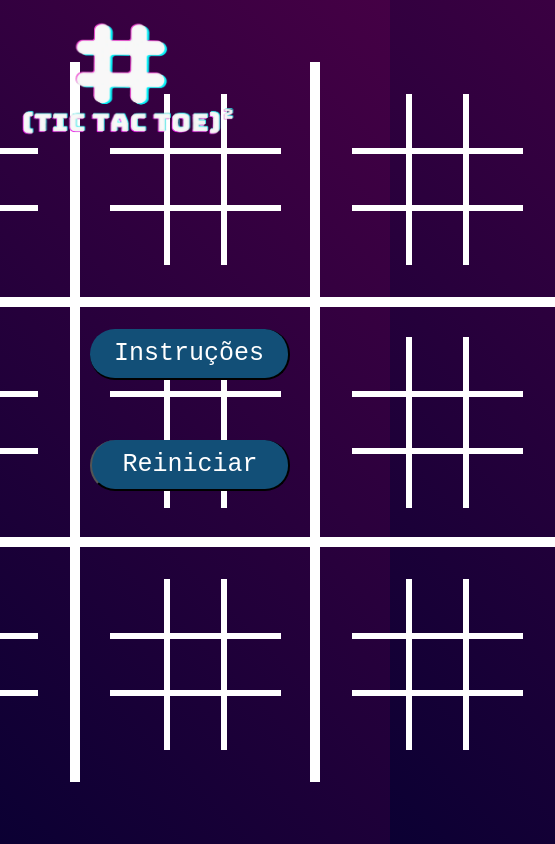
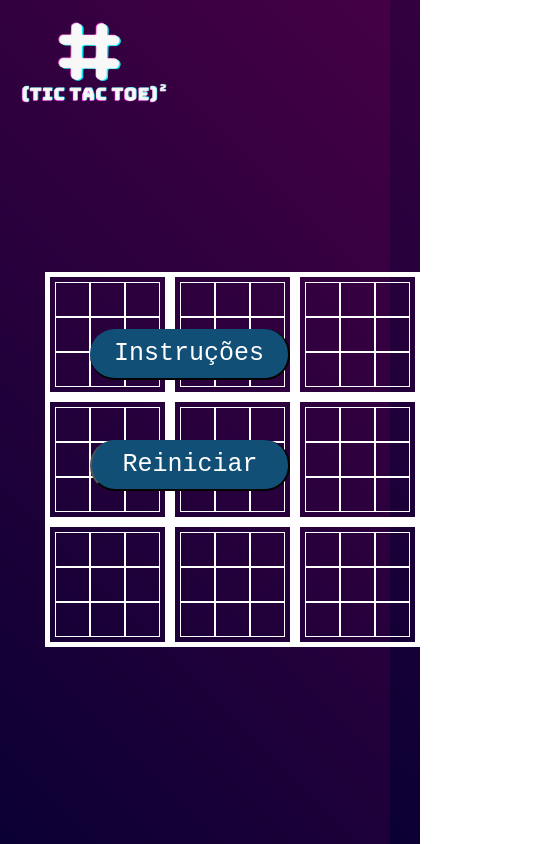
Before and after one commit to gbatistaa/tic-tac-toe, a website: page index.html in a window 390 px wide. Shown: the whole page, 555 px wide, since content can reach past the window. Drawn offline with Linux system fonts and the light colour scheme.

Commit message:
Início da estilização para celulares

```diff
--- a/style.css
+++ b/style.css
@@ -421,3 +421,59 @@ p:nth-child(6) {animation: animaRegras 3s ease-out 2.8s forwards;}
     background-color: #fd7c25;
     filter: brightness(1.5) drop-shadow(0 0 5px #fd7c25);
 }
+
+@media screen and (max-width: 768px) {
+    #logo{
+        height: 130px;
+        width: 155px;
+        position: absolute;
+        display: grid;
+        top: 20px;
+        left: 20px;
+    }
+
+    #principal{
+        height: 300px;
+        width: 300px;
+        display: flex;
+        justify-content: space-around;
+    }
+
+    #tabuleiro-principal{
+        height: 375px;
+        width: 375px;
+        display: grid;
+        grid-template-columns: repeat(3, 1fr);
+    }
+
+    .caixa-grande {
+        height: 125px;
+        width: 125px;
+        border: 5px solid #ffffff;
+        display: flex;
+        justify-content: center;
+        align-items: center;
+    }
+
+    .bloqueada{
+        height: 95px;
+        width: 95px;
+        display: none;
+        position: absolute;
+        z-index: 6;
+        cursor: not-allowed;
+    }
+
+    .sub-tabuleiro{
+        height: fit-content;
+        width: fit-content;
+        display: grid;
+        grid-template-columns: repeat(3, 1fr);
+    }
+
+    .caixa-pequena{
+        height: 35px;
+        width: 35px;
+        border: 1px solid #ffffff;
+    }
+}
```
